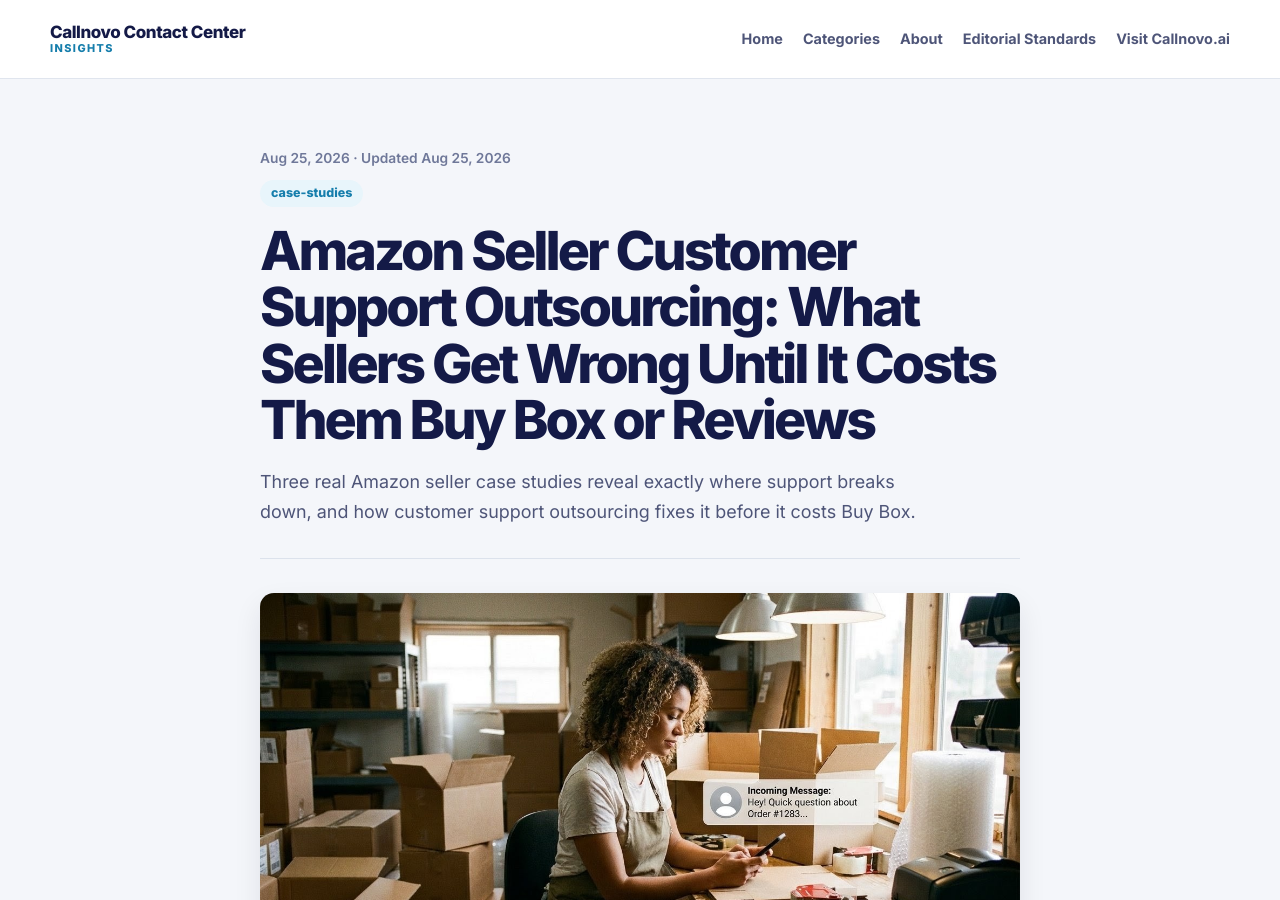
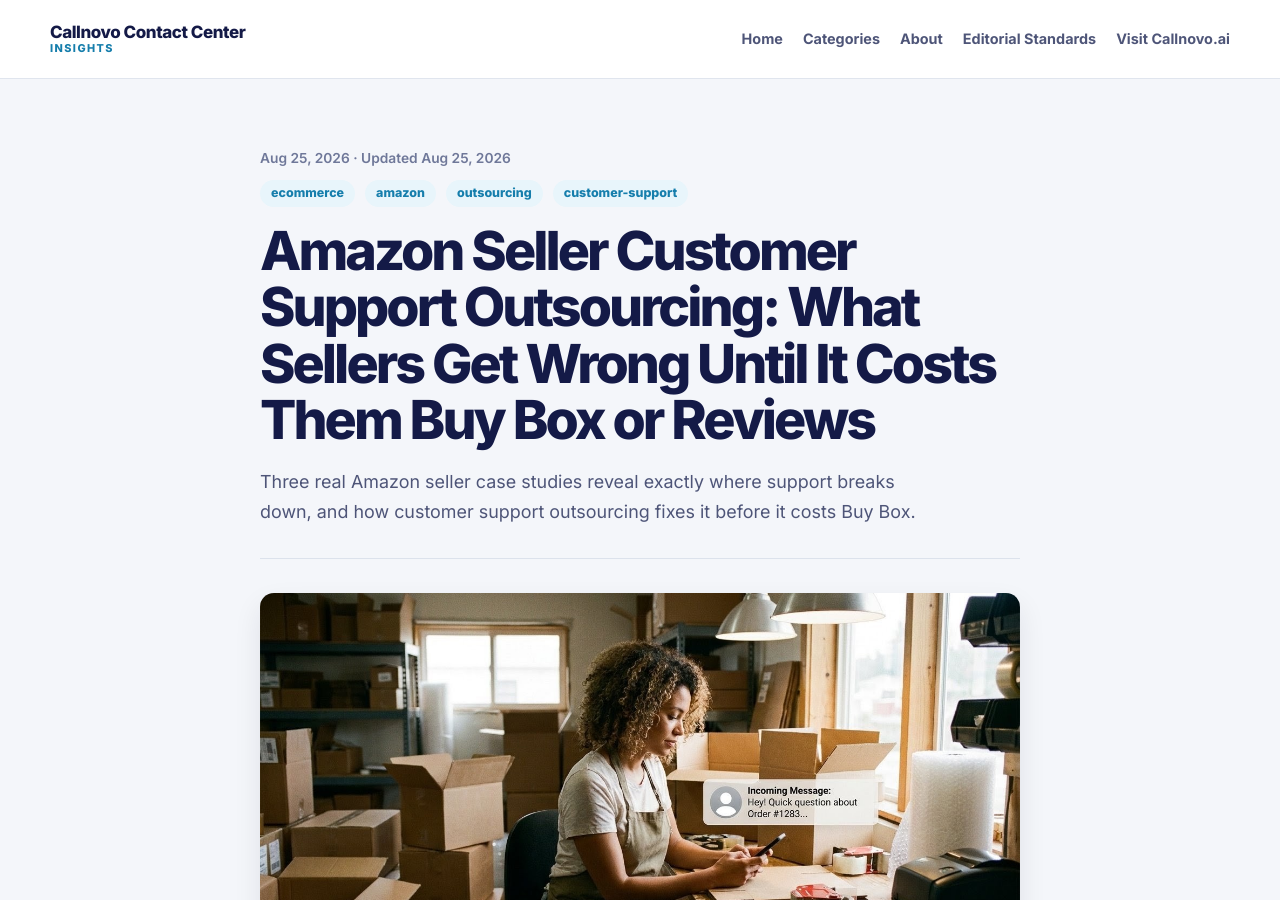
Before and after one commit to callnovo-cc/blog, a Jekyll site: the page built from _posts/2026-08-25-amazon-seller-support-pattern.md, in a window 1280 px wide and 900 px high. Built offline with Jekyll 4.4.1, drawn with Linux system fonts in a browser that asks for light colours.

Commit message:
Update 2026-08-25-amazon-seller-support-pattern.md

```diff
--- a/_posts/2026-08-25-amazon-seller-support-pattern.md
+++ b/_posts/2026-08-25-amazon-seller-support-pattern.md
@@ -4,7 +4,7 @@ description: "Three real Amazon seller case studies reveal exactly where support
 slug: "amazon-seller-support-pattern"
 date: 2026-08-25
 last_modified_at: 2026-08-25
-categories: [case-studies]
+categories: [ecommerce, amazon, outsourcing, customer-support]
 tags: [amazon-seller-support, amazon-customer-service-outsourcing, ecommerce-support, amazon-fba]
 author:
   name: "Vince Lupe"
```
